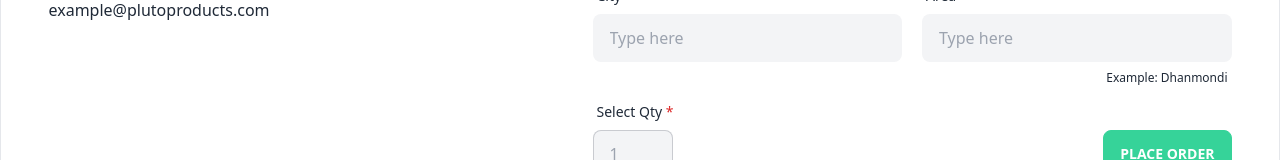
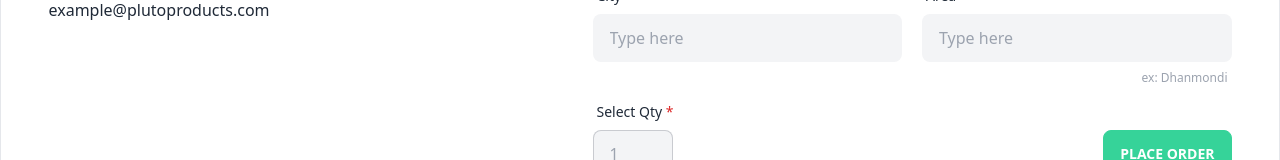
Before and after one commit to MdMehedi-Hasan/single-products-landing-page, a React (Create React App) app: page / in a window 1280 px wide. Shown: the part 5734-5894 px from the top of the page. Built offline with nearby package versions, Linux system fonts and the light colour scheme.

Commit message:
name empty validation complete

```diff
--- a/src/App.css
+++ /dev/null
@@ -1,4 +0,0 @@
-.body{
-  scroll-behavior: smooth;
-  transition: 10s all;
-}
--- a/src/App.js
+++ b/src/App.js
@@ -3,11 +3,10 @@ import Center from './Components/Center';
 import Footer from './Components/Footer';
 import Header from './Components/Header';
 import Navbar from './Components/Navbar';
-import './App.css'
 
 const App = () => {
   return (
-    <div className='body'>
+    <div>
       <Navbar/>
       <Header/>
       <Center/>
--- a/src/Components/Center.js
+++ b/src/Components/Center.js
@@ -35,10 +35,22 @@ const Center = () => {
             area : event.target.area.value,
             qty : event.target.qty.value,
         }
-
-        console.log(data.name);
         if(!data.name){
-            console.log('empty');
+            const input = event.target.name
+            const error = document.getElementById('nameError')
+            if(error){
+                error.remove()
+                input.insertAdjacentHTML("afterend", "<span id='nameError' class='text-red-500 ml-2 font-semibold text-sm'>Full Name is Required!<span/>");
+            }
+            else{
+                input.insertAdjacentHTML("afterend", "<span id='nameError' class='text-red-500 ml-2 font-semibold text-sm'>Full Name is Required!<span/>");
+            }
+        }
+        else{
+            const error = document.getElementById('nameError')
+            if(error){
+                error.remove()
+            }
         }
 
         /* fetch("http://localhost:5000/order", {
@@ -335,7 +347,7 @@ const Center = () => {
                                     {/* <label className="label"></label> */}
                                     <label className="label">
                                         <span className="label-text-alt"></span>
-                                        <span className="label-text-alt">Example: Dhanmondi</span>
+                                        <span className="label-text-alt text-gray-400">ex: Dhanmondi</span>
                                     </label>
                                 </div>
                             </div>
--- a/src/Components/Header.css
+++ b/src/Components/Header.css
@@ -2,6 +2,7 @@
 .title{
     -webkit-text-fill-color: white;
     -webkit-text-stroke: 1px rgb(0, 0, 0);
+    /* -webkit-text-stroke: 2px #12d650; */
     font-family: 'Roboto Slab', serif;
 }
 #header{
```
Also changed, not shown: src/Assets/test.svg (added).
